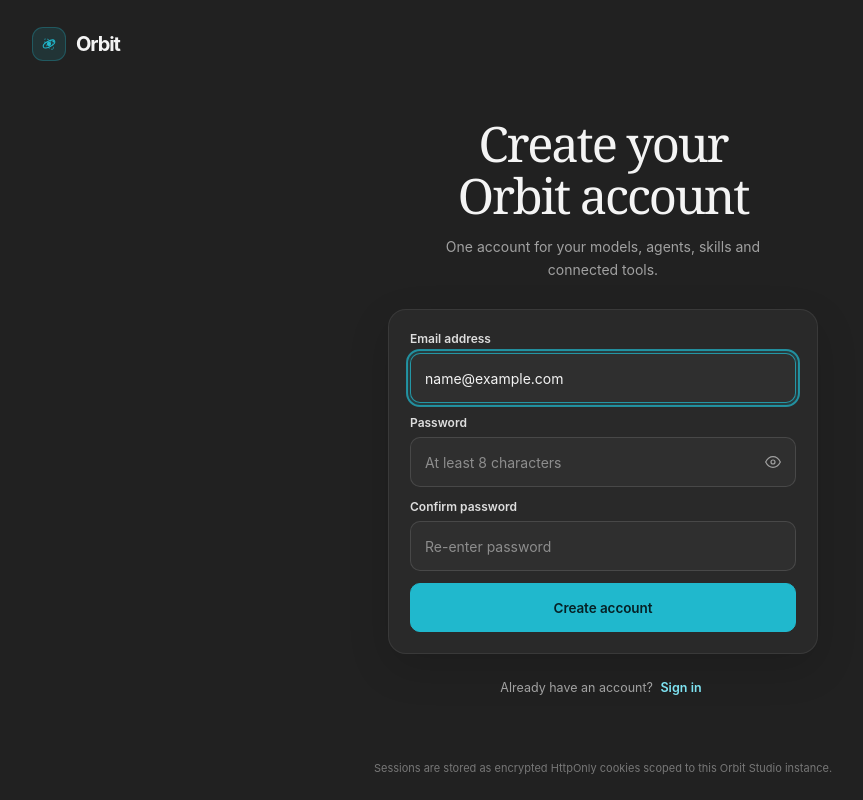
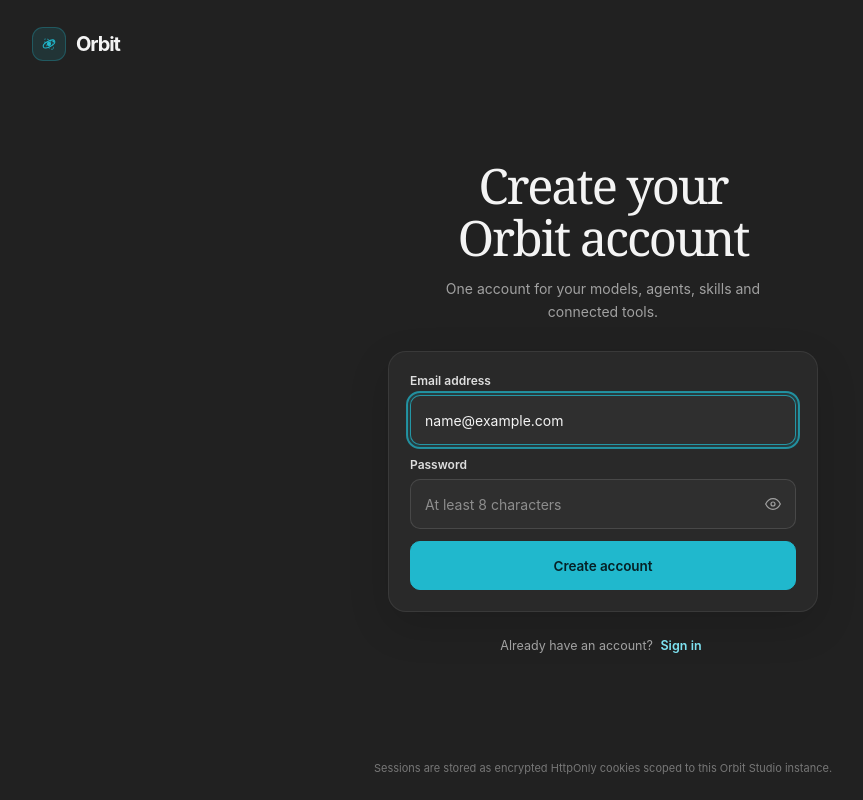
Before and after one commit to shikhar-jadav/orbit-frontend, a React (Vite) app: page / in a window 1280 px wide. Both pictures are taken after typing "name@example.com" into the empty fields and a click on the button "Create an account". Shown: the whole page, without its empty margins (32-895 px from the left). Built offline with nearby package versions, Linux system fonts and the light colour scheme.

Commit message:
feat: remove confirm password field from signup screen

```diff
--- a/src/components/AuthScreen.tsx
+++ b/src/components/AuthScreen.tsx
@@ -289,7 +289,6 @@ export function AuthScreen({
   const [serverOtpEnabled, setServerOtpEnabled] = useState(emailOtpEnabled)
 
   const [password, setPassword] = useState('')
-  const [confirmPassword, setConfirmPassword] = useState('')
   const [avatarColor] = useState<string>(AVATAR_SWATCHES[0])
   const rememberMe = true
   const [showPassword, setShowPassword] = useState(false)
@@ -349,7 +348,6 @@ export function AuthScreen({
   const goToLoginGateway = (clearPrefill = false) => {
     resetMessages()
     setPassword('')
-    setConfirmPassword('')
     setOtpCode('')
     setShowPassword(false)
     setCapsLockOn(false)
@@ -367,7 +365,6 @@ export function AuthScreen({
     if (prefillEmail !== undefined) setEmail(prefillEmail)
     setEmailLockedInSignup(lockEmail)
     setPassword('')
-    setConfirmPassword('')
     setShowPassword(false)
     setCapsLockOn(false)
     setShowAllOptions(false)
@@ -416,7 +413,6 @@ export function AuthScreen({
       setRecoveryMethod(data.email_otp_enabled ? 'otp' : 'backup')
       setShowPassword(false)
       setPassword('')
-      setConfirmPassword('')
       setOtpCode('')
       setShowAllOptions(false)
 
@@ -568,14 +564,6 @@ export function AuthScreen({
     }
     if (password.length > 128) {
       setError('Password must be 128 characters or fewer.')
-      return
-    }
-    if (!confirmPassword) {
-      setError('Confirm your password.')
-      return
-    }
-    if (password !== confirmPassword) {
-      setError('Passwords do not match.')
       return
     }
     resetMessages()
@@ -1384,10 +1372,7 @@ export function AuthScreen({
                         disabled={loading}
                         onKeyDown={checkCapsLock}
                         onKeyUp={checkCapsLock}
-                        onChange={(e) => {
-                          setPassword(e.target.value)
-                          setError((current) => current === 'Passwords do not match.' ? '' : current)
-                        }}
+                        onChange={(e) => setPassword(e.target.value)}
                       />
                       <button
                         type="button"
@@ -1419,34 +1404,6 @@ export function AuthScreen({
                         </div>
                         <span className="auth-strength-label">{signupStrength.label}</span>
                       </div>
-                    )}
-                  </div>
-
-                  <div className="auth-field">
-                    <label className="auth-label" htmlFor="auth-signup-confirm">
-                      Confirm password
-                    </label>
-                    <input
-                      id="auth-signup-confirm"
-                      type={showPassword ? 'text' : 'password'}
-                      className="auth-input"
-                      placeholder="Re-enter password"
-                      value={confirmPassword}
-                      autoComplete="new-password"
-                      maxLength={128}
-                      required
-                      aria-invalid={Boolean(confirmPassword && confirmPassword !== password)}
-                      aria-describedby={confirmPassword && confirmPassword !== password ? 'auth-signup-confirm-error' : undefined}
-                      disabled={loading}
-                      onChange={(e) => {
-                        setConfirmPassword(e.target.value)
-                        setError((current) => current === 'Passwords do not match.' ? '' : current)
-                      }}
-                    />
-                    {confirmPassword && confirmPassword !== password && (
-                      <span id="auth-signup-confirm-error" className="auth-field-hint" role="alert">
-                        Passwords do not match. Please enter the same password in both fields.
-                      </span>
                     )}
                   </div>
 
```
